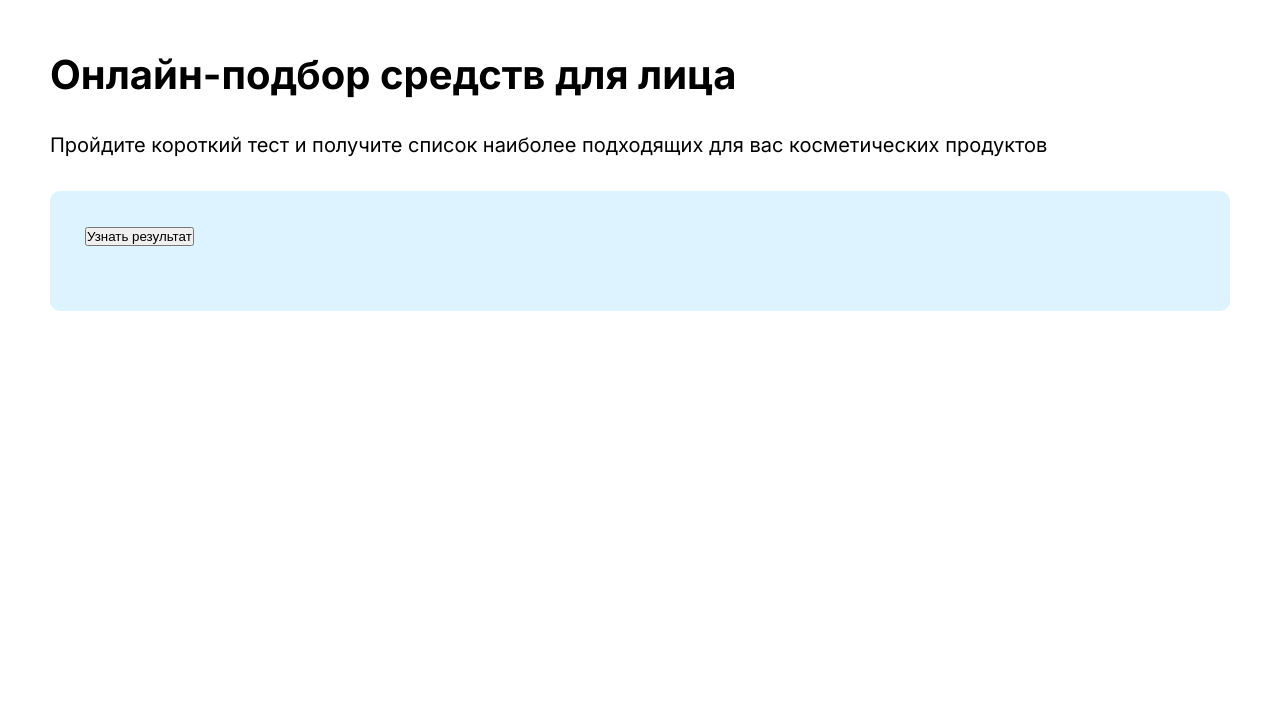
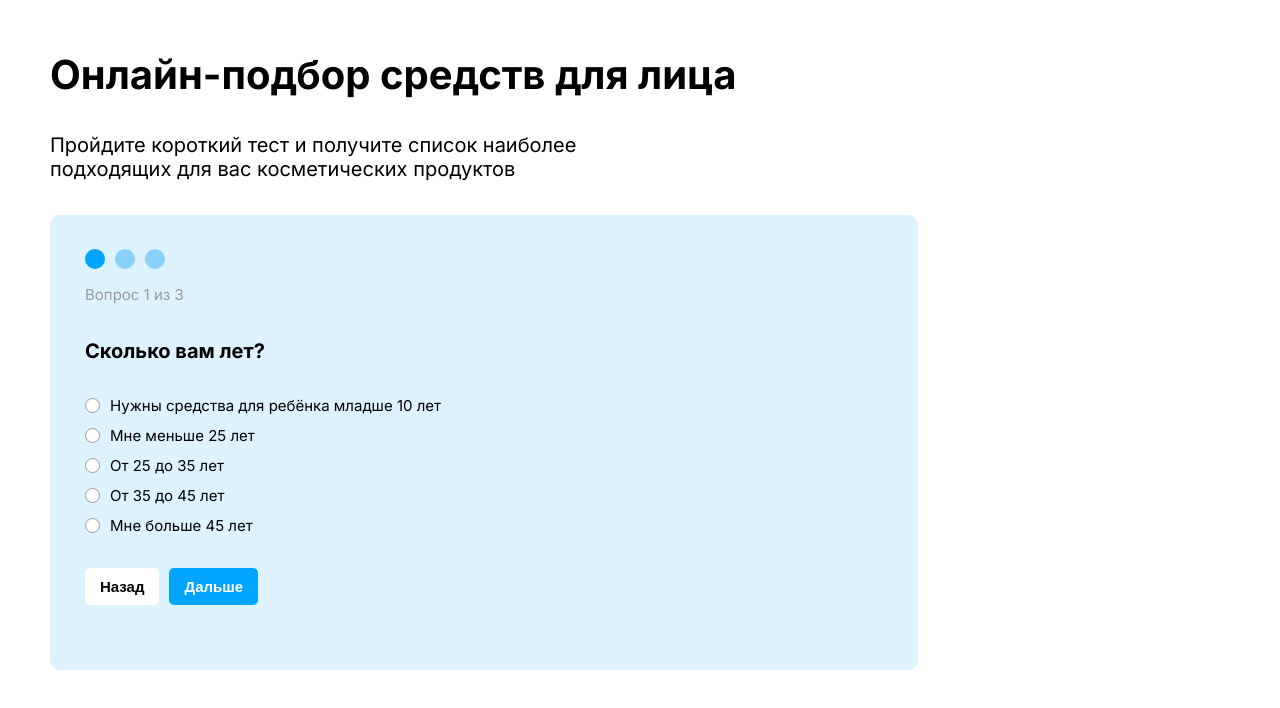
Before and after one commit to Azimka228/qmedia, a Next.js app: page / in a window 1280 px wide. Shown: the top 708 px of the page. Built offline with nearby package versions, Linux system fonts and the light colour scheme.

Commit message:
fix: added base questions list

```diff
--- a/src/entities/questions/ui/List/QuestionsList.module.scss
+++ b/src/entities/questions/ui/List/QuestionsList.module.scss
@@ -1,9 +1,56 @@
 .main {
   display: flex;
   flex-direction: column;
+  gap: 35px;
 
+  max-width: 868px;
   padding: 34px 35px 65px 35px;
 
   background: #DDF3FF;
   border-radius: 10px;
+
+  > .title {
+    display: flex;
+
+    color: #000;
+
+    font-size: 20px;
+    font-style: normal;
+    font-weight: 700;
+    line-height: normal;
+  }
+
+  > .radioSelect {
+    min-height: 135px;
+  }
+
+  > .btns {
+    display: flex;
+    gap: 10px;
+
+    > .prevButton {
+      color: #000;
+      background: #FFF;
+    }
+
+    > .nextStepButton {
+      color: #FFF;
+      background: #00A5FF;
+    }
+
+    button {
+      cursor: pointer;
+
+      padding: 10px 15px;
+
+      font-size: 15px;
+      font-weight: 700;
+      font-style: normal;
+      line-height: normal;
+      text-align: center;
+
+      border: unset;
+      border-radius: 5px;
+    }
+  }
 }
--- a/src/entities/questions/ui/List/index.tsx
+++ b/src/entities/questions/ui/List/index.tsx
@@ -1,8 +1,12 @@
 import styles from "./QuestionsList.module.scss"
 
-import React, {FC} from "react"
+import React, {FC, useState} from "react"
+
+import {CircleStages} from "@shared/ui"
+import {RadioSelect} from "@shared/ui/RadioSelect"
 
 interface IQuestionsList {
+  id: number
   title: string
   answers: string[]
 }
@@ -13,13 +17,48 @@ interface IQuestionsListProps {
 }
 
 export const QuestionsList: FC<IQuestionsListProps> = ({data, onSubmit}) => {
-  console.log(data)
+  const [selectedIndex, setSelectedIndex] = useState(0)
+
+  const handleSetNextIndex = () => {
+    setSelectedIndex(prevState => prevState + 1)
+  }
+  const handleSetPrevIndex = () => {
+    if (selectedIndex > 0) setSelectedIndex(prevState => prevState - 1)
+  }
+
   return (
     <div className={styles.main}>
+      <CircleStages countItems={data.length} selectedItem={selectedIndex} />
+      <span className={styles.title}>{data[selectedIndex].title}</span>
+      <div className={styles.radioSelect}>
+        <RadioSelect data={data[selectedIndex].answers} />
+      </div>
+
       <div className={styles.btns}>
-        <button type="button" onClick={onSubmit}>
-          Узнать результат
+        <button
+          type="button"
+          onClick={handleSetPrevIndex}
+          className={styles.prevButton}
+        >
+          Назад
         </button>
+        {selectedIndex !== data.length - 1 ? (
+          <button
+            type="button"
+            onClick={handleSetNextIndex}
+            className={styles.nextStepButton}
+          >
+            Дальше
+          </button>
+        ) : (
+          <button
+            type="button"
+            onClick={onSubmit}
+            className={styles.nextStepButton}
+          >
+            Узнать результат
+          </button>
+        )}
       </div>
     </div>
   )
--- a/src/entities/questions/ui/Wrapper/Wrapper.module.scss
+++ b/src/entities/questions/ui/Wrapper/Wrapper.module.scss
@@ -17,5 +17,6 @@
     font-style: normal;
     line-height: normal;
     color: #000;
+    max-width: 583px;
   }
 }
--- /dev/null
+++ b/src/shared/ui/CircleStages/CircleStages.module.scss
@@ -0,0 +1,33 @@
+.main {
+  display: flex;
+  flex-direction: column;
+  gap: 16px;
+
+
+  > .items {
+    display: flex;
+    gap: 10px;
+
+    > .circle {
+      width: 20px;
+      height: 20px;
+
+      background: #89D1F8;
+      border-radius: 50%;
+
+      transition: 0.5s ease background-color;
+
+      &.active {
+        background: #00A5FF;
+      }
+    }
+  }
+
+  > .title {
+    font-size: 15px;
+    font-weight: 400;
+    font-style: normal;
+    line-height: normal;
+    color: #9A9A9A;
+  }
+}
--- /dev/null
+++ b/src/shared/ui/CircleStages/index.tsx
@@ -0,0 +1,27 @@
+import styles from "./CircleStages.module.scss"
+
+import React, {FC} from "react"
+
+import cn from "classnames"
+
+interface ICircleStages {
+  countItems: number
+  selectedItem: number
+}
+
+export const CircleStages: FC<ICircleStages> = ({countItems, selectedItem}) => {
+  const mappedItems = Array.from({length: countItems}, (_, index) => (
+    <div
+      key={index}
+      className={cn(styles.circle, {[styles.active]: selectedItem === index})}
+    />
+  ))
+  return (
+    <div className={styles.main}>
+      <div className={styles.items}>{mappedItems}</div>
+      <span className={styles.title}>
+        Вопрос {selectedItem + 1} из {countItems}
+      </span>
+    </div>
+  )
+}
--- /dev/null
+++ b/src/shared/ui/RadioSelect/RadioSelect.module.scss
@@ -0,0 +1,78 @@
+.main {
+  display: flex;
+  flex-direction: column;
+  gap: 15px;
+
+  > .item {
+    cursor: pointer;
+
+    display: flex;
+    gap: 10px;
+    align-items: center;
+
+    max-height: 15px;
+
+
+    &.active {
+      cursor: default;
+
+      &:hover {
+
+        > .circle {
+          border: 1px solid #00A5FF;
+        }
+
+      }
+
+      > .circle {
+        background: #FFF;
+        border: 1px solid #00A5FF;
+
+        > .smallCircle {
+          background: #00A5FF;
+        }
+      }
+    }
+
+    &:hover {
+      > .circle {
+        border-color: black;
+      }
+
+    }
+
+    > .circle {
+      display: flex;
+      align-items: center;
+      justify-content: center;
+
+      width: 15px;
+      height: 15px;
+
+      background: #FFF;
+      border: 1px solid #9A9A9A;
+      border-radius: 50%;
+
+      transition: 0.5s ease border-color;
+
+      > .smallCircle {
+        width: 10px;
+        height: 10px;
+        border-radius: 50%;
+        transition: 0.5s ease background;
+      }
+
+    }
+
+    > .text {
+      font-size: 15px;
+      font-weight: 400;
+      font-style: normal;
+      line-height: normal;
+      color: #000;
+    }
+
+
+  }
+
+}
--- /dev/null
+++ b/src/shared/ui/RadioSelect/index.tsx
@@ -0,0 +1,49 @@
+"use client"
+
+import styles from "./RadioSelect.module.scss"
+
+import React, {FC, useEffect, useState} from "react"
+
+import cn from "classnames"
+
+interface IRadioSelect {
+  data: string[]
+  defaultValue?: string
+  onChange?: (value: string) => void
+}
+
+export const RadioSelect: FC<IRadioSelect> = ({
+  data,
+  defaultValue,
+  onChange,
+}) => {
+  const [selectedValue, setSelectedValue] = useState<string>()
+
+  useEffect(() => {
+    setSelectedValue(defaultValue)
+  }, [defaultValue])
+
+  const mappedItems = data.map((el, index) => {
+    const handleSetSelectedValue = () => {
+      setSelectedValue(el)
+      if (onChange) {
+        onChange(el)
+      }
+    }
+
+    return (
+      <div
+        key={index}
+        className={cn(styles.item, {[styles.active]: el === selectedValue})}
+        onClick={handleSetSelectedValue}
+      >
+        <div className={styles.circle}>
+          <div className={styles.smallCircle} />
+        </div>
+        <span className={styles.text}>{el}</span>
+      </div>
+    )
+  })
+
+  return <div className={styles.main}>{mappedItems}</div>
+}
--- a/src/shared/ui/index.ts
+++ b/src/shared/ui/index.ts
@@ -1 +1,3 @@
 export {Container} from "./Container"
+export {RadioSelect} from "./RadioSelect"
+export {CircleStages} from "./CircleStages"
--- a/src/widgets/BeautyQuestionsBlock/ui/index.tsx
+++ b/src/widgets/BeautyQuestionsBlock/ui/index.tsx
@@ -4,6 +4,30 @@ import React, {useState} from "react"
 
 import {ProductList} from "@entities/product"
 import {QuestionsList, QuestionsListWrapper} from "@entities/questions"
+
+const QuestionsListData = [
+  {
+    id: 1,
+    title: "Сколько вам лет?",
+    answers: [
+      "Нужны средства для ребёнка младше 10 лет",
+      "Мне меньше 25 лет",
+      "От 25 до 35 лет",
+      "От 35 до 45 лет",
+      "Мне больше 45 лет",
+    ],
+  },
+  {
+    id: 2,
+    title: "Какой у вас тип кожи?",
+    answers: ["Сухая", "Нормальная", "Комбинированная", "Жирная"],
+  },
+  {
+    id: 3,
+    title: "Беспокоят ли воспаления на лице?",
+    answers: ["Да", "Нет", "Иногда"],
+  },
+]
 
 export const BeautyQuestionsBlock = () => {
   const [isSubmitted, setIsSubmitted] = useState(false)
@@ -20,7 +44,7 @@ export const BeautyQuestionsBlock = () => {
   const content = isSubmitted ? (
     <ProductList />
   ) : (
-    <QuestionsList data={[]} onSubmit={handleSubmit} />
+    <QuestionsList data={QuestionsListData} onSubmit={handleSubmit} />
   )
 
   return (
```
